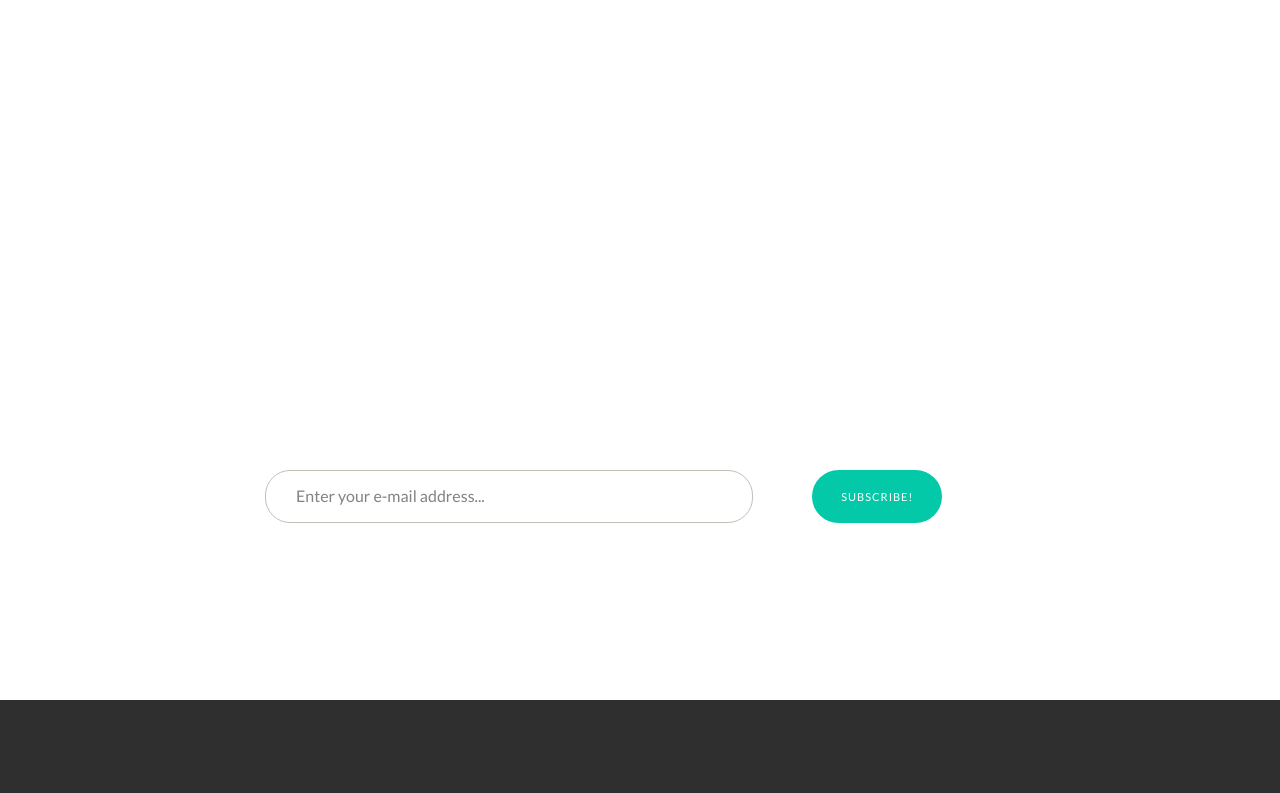
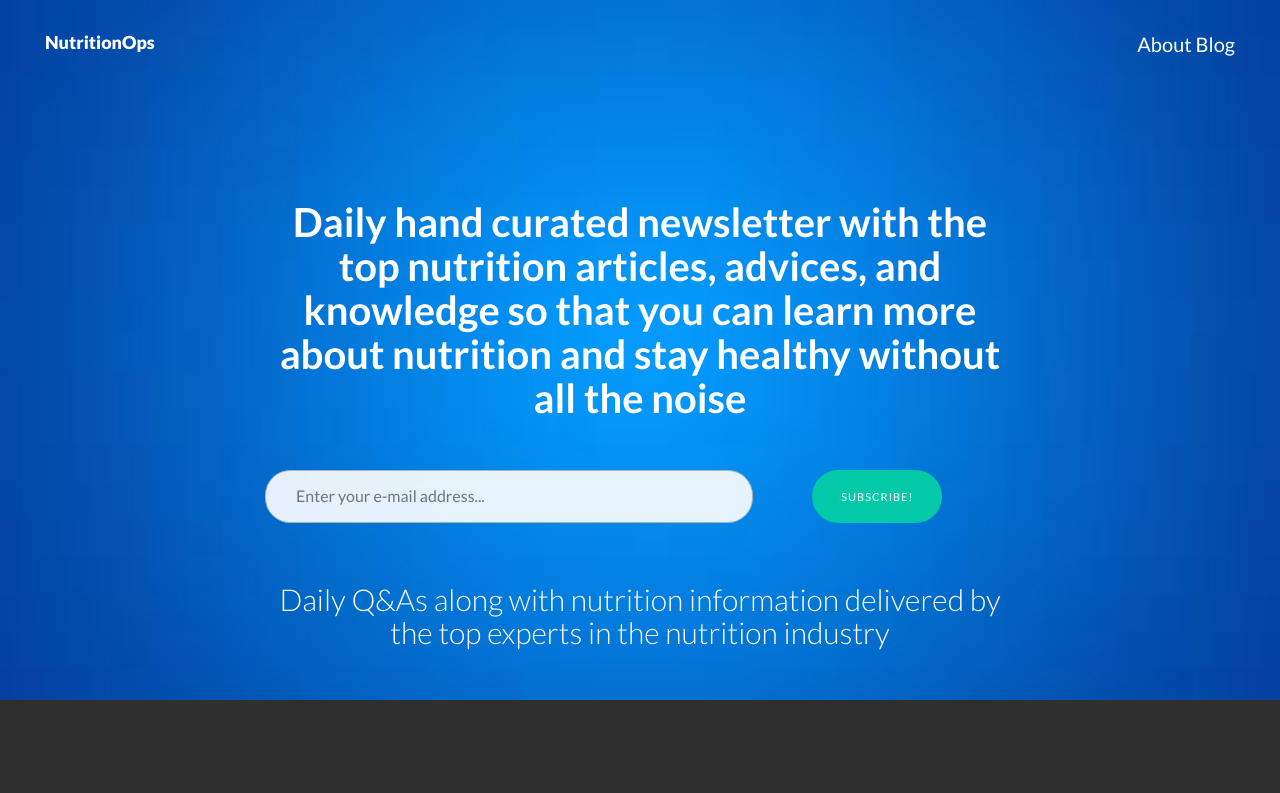
Before and after one commit to nutritionops/index.html, a plain HTML site: page index.html in a window 1280 px wide. Shown: the top 793 px of the page. Drawn offline with nearby package versions, Linux system fonts and the light colour scheme; some packages are replaced by stand-ins of ours; a script that the page names is missing.

Commit message:
Update style.css

```diff
--- a/style.css
+++ b/style.css
@@ -178,7 +178,7 @@ input {
 
 /* HEADER SECTION */
 #h {
-	background: url(../img/header.jpg) no-repeat center top;
+	background: url(header.jpg) no-repeat center top;
 	padding-top: 180px;
 	text-align:center;
 	background-attachment: relative;
```
